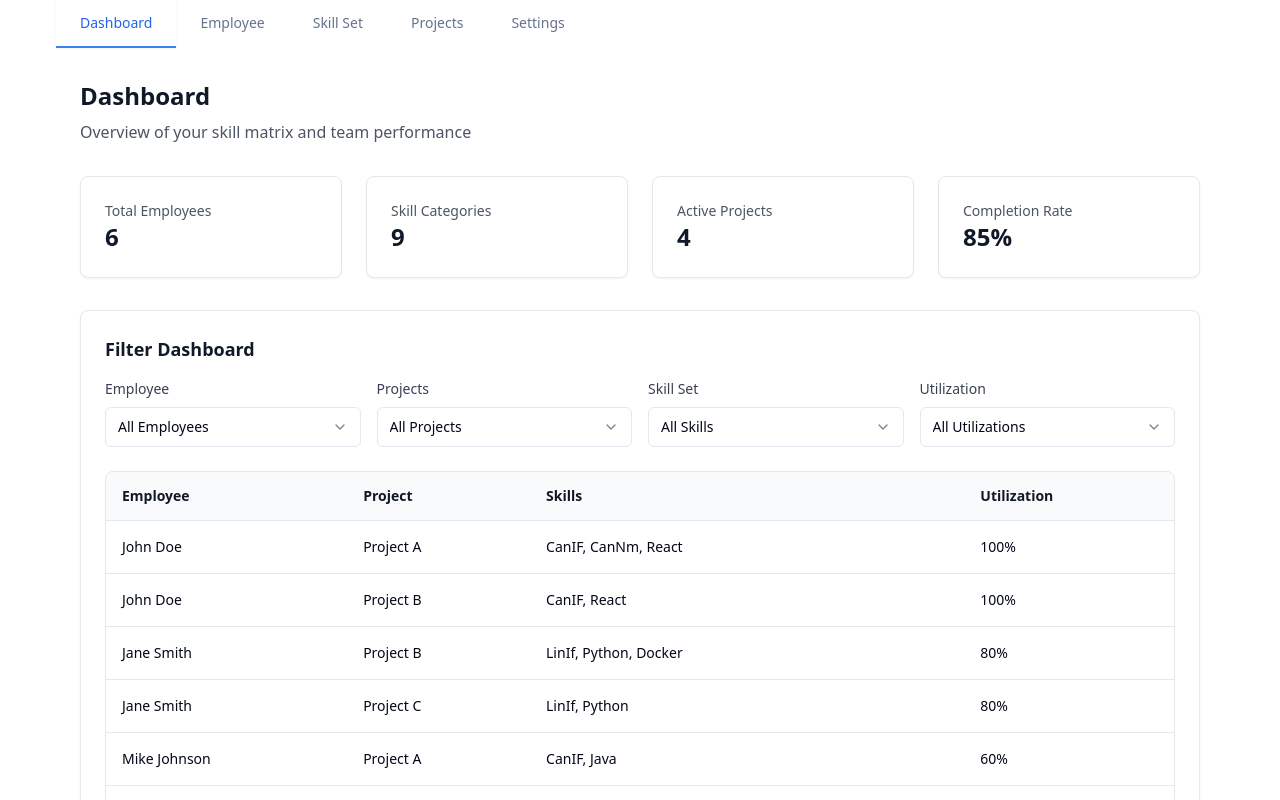
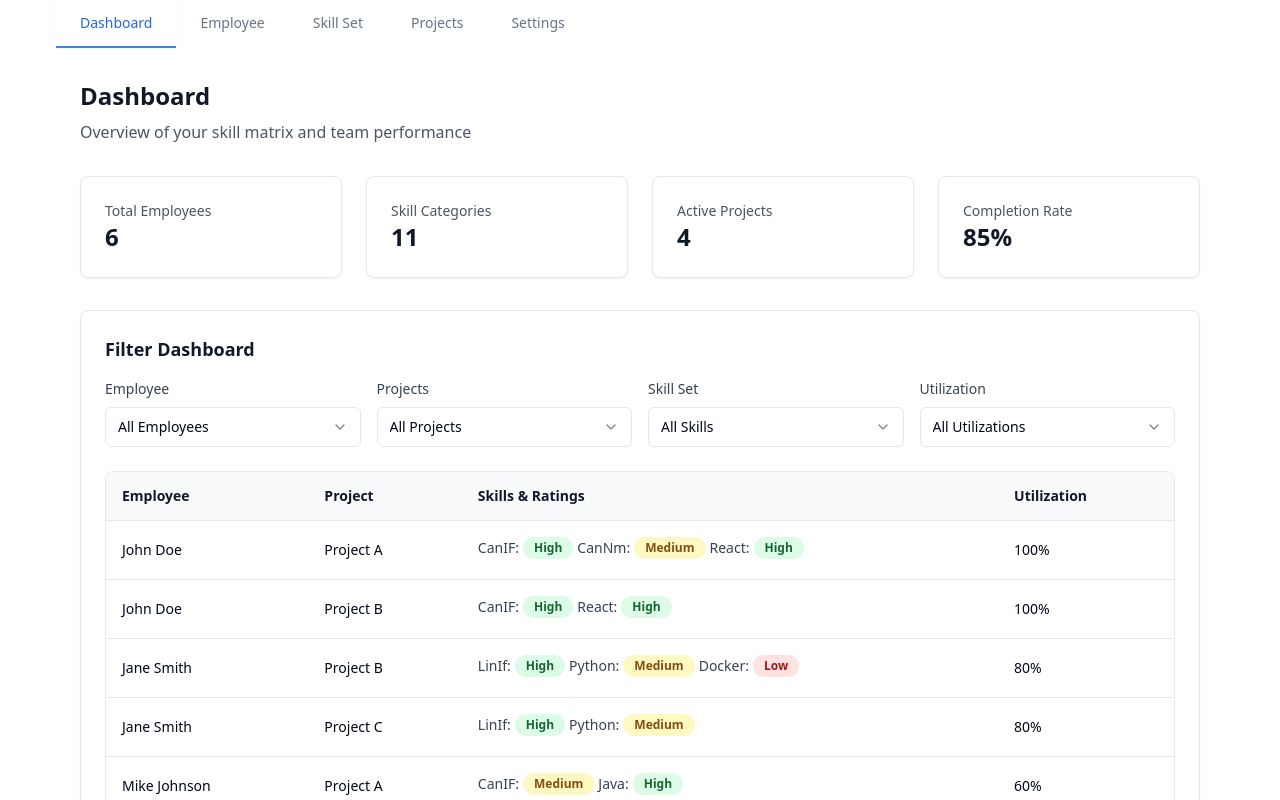
Before and after one commit to shalinisajeev-rt/rti-skill-vault-shalinin, a React (Vite) app: page / in a window 1280 px wide. Shown: the top 800 px of the page. Built offline with nearby package versions, Linux system fonts and the light colour scheme.

Commit message:
Add skill classification to dashboard
Accommodate skill classification (Low, Medium, High) in the dashboard table. Each employee's skills will now display their respective classification, enhancing the visibility of skill levels within the dashboard view.

```diff
--- a/src/components/Dashboard.tsx
+++ b/src/components/Dashboard.tsx
@@ -14,15 +14,76 @@ import {
   TableHeader,
   TableRow,
 } from '@/components/ui/table';
+import { Badge } from '@/components/ui/badge';
 
-// Mock data - in a real app, this would come from your data store/API
+// Mock data with skill ratings
 const mockEmployees = [
-  { id: '1', name: 'John Doe', projects: ['Project A', 'Project B'], skills: ['CanIF', 'CanNm', 'React'], utilization: 100 },
-  { id: '2', name: 'Jane Smith', projects: ['Project B', 'Project C'], skills: ['LinIf', 'Python', 'Docker'], utilization: 80 },
-  { id: '3', name: 'Mike Johnson', projects: ['Project A'], skills: ['CanIF', 'Java', 'Jenkins'], utilization: 60 },
-  { id: '4', name: 'Sarah Wilson', projects: ['Project C', 'Project D'], skills: ['EthIf', 'JavaScript', 'Kubernetes'], utilization: 100 },
-  { id: '5', name: 'David Brown', projects: ['Project A', 'Project D'], skills: ['CanIF', 'React', 'Docker'], utilization: 40 },
-  { id: '6', name: 'Lisa Garcia', projects: ['Project B'], skills: ['LinIf', 'Python', 'Jenkins'], utilization: 80 },
+  {
+    id: '1',
+    name: 'John Doe',
+    projects: ['Project A', 'Project B'],
+    skills: {
+      'CanIF': 'High',
+      'CanNm': 'Medium',
+      'React': 'High'
+    },
+    utilization: 100
+  },
+  {
+    id: '2',
+    name: 'Jane Smith',
+    projects: ['Project B', 'Project C'],
+    skills: {
+      'LinIf': 'High',
+      'Python': 'Medium',
+      'Docker': 'Low'
+    },
+    utilization: 80
+  },
+  {
+    id: '3',
+    name: 'Mike Johnson',
+    projects: ['Project A'],
+    skills: {
+      'CanIF': 'Medium',
+      'Java': 'High',
+      'Jenkins': 'Low'
+    },
+    utilization: 60
+  },
+  {
+    id: '4',
+    name: 'Sarah Wilson',
+    projects: ['Project C', 'Project D'],
+    skills: {
+      'EthIf': 'High',
+      'JavaScript': 'High',
+      'Kubernetes': 'Medium'
+    },
+    utilization: 100
+  },
+  {
+    id: '5',
+    name: 'David Brown',
+    projects: ['Project A', 'Project D'],
+    skills: {
+      'CanIF': 'Low',
+      'React': 'Medium',
+      'Docker': 'High'
+    },
+    utilization: 40
+  },
+  {
+    id: '6',
+    name: 'Lisa Garcia',
+    projects: ['Project B'],
+    skills: {
+      'LinIf': 'Medium',
+      'Python': 'High',
+      'Jenkins': 'Medium'
+    },
+    utilization: 80
+  },
 ];
 
 const mockProjects = [
@@ -41,6 +102,20 @@ const Dashboard = () => {
   const [selectedSkill, setSelectedSkill] = useState('all');
   const [selectedUtilization, setSelectedUtilization] = useState('all');
 
+  // Helper function to get skill rating badge
+  const getSkillRatingBadge = (rating: string) => {
+    switch (rating) {
+      case 'High':
+        return <Badge className="bg-green-100 text-green-800 hover:bg-green-200">High</Badge>;
+      case 'Medium':
+        return <Badge className="bg-yellow-100 text-yellow-800 hover:bg-yellow-200">Medium</Badge>;
+      case 'Low':
+        return <Badge className="bg-red-100 text-red-800 hover:bg-red-200">Low</Badge>;
+      default:
+        return <Badge variant="secondary">Not Rated</Badge>;
+    }
+  };
+
   // Dynamic filtering logic
   const filteredData = useMemo(() => {
     let employees = [...mockEmployees];
@@ -53,7 +128,7 @@ const Dashboard = () => {
       const employee = employees.find(emp => emp.id === selectedEmployee);
       if (employee) {
         projects = projects.filter(proj => employee.projects.includes(proj.name));
-        skills = employee.skills;
+        skills = Object.keys(employee.skills);
         utilizations = [employee.utilization];
       }
     }
@@ -70,7 +145,7 @@ const Dashboard = () => {
 
     // Filter based on selected skill
     if (selectedSkill !== 'all') {
-      employees = employees.filter(emp => emp.skills.includes(selectedSkill));
+      employees = employees.filter(emp => Object.keys(emp.skills).includes(selectedSkill));
       projects = projects.filter(proj => proj.skills.includes(selectedSkill));
       utilizations = [...new Set(employees.map(emp => emp.utilization))].sort((a, b) => a - b);
     }
@@ -84,7 +159,7 @@ const Dashboard = () => {
           employees.find(emp => emp.name === empName && emp.utilization === utilizationValue)
         )
       );
-      const filteredEmployeeSkills = employees.flatMap(emp => emp.skills);
+      const filteredEmployeeSkills = employees.flatMap(emp => Object.keys(emp.skills));
       skills = skills.filter(skill => filteredEmployeeSkills.includes(skill));
     }
 
@@ -106,20 +181,25 @@ const Dashboard = () => {
         data.push({
           employee: employee.name,
           project: 'No matching projects',
-          skills: employee.skills.filter(skill =>
-            selectedSkill === 'all' || skill === selectedSkill
-          ).join(', ') || 'No matching skills',
+          skills: selectedSkill === 'all'
+            ? Object.entries(employee.skills).map(([skill, rating]) => ({ skill, rating }))
+            : Object.entries(employee.skills)
+                .filter(([skill]) => skill === selectedSkill)
+                .map(([skill, rating]) => ({ skill, rating })),
           utilization: `${employee.utilization}%`
         });
       } else {
         employeeProjects.forEach(project => {
+          const relevantSkills = selectedSkill === 'all'
+            ? Object.entries(employee.skills).filter(([skill]) => project.skills.includes(skill))
+            : Object.entries(employee.skills).filter(([skill]) =>
+                skill === selectedSkill && project.skills.includes(skill)
+              );
+
           data.push({
             employee: employee.name,
             project: project.name,
-            skills: employee.skills.filter(skill =>
-              project.skills.includes(skill) &&
-              (selectedSkill === 'all' || skill === selectedSkill)
-            ).join(', ') || 'No matching skills',
+            skills: relevantSkills.map(([skill, rating]) => ({ skill, rating })),
             utilization: `${employee.utilization}%`
           });
         });
@@ -187,7 +267,7 @@ const Dashboard = () => {
             <div className="flex items-center">
               <div className="flex-1">
                 <p className="text-sm font-medium text-gray-600">Skill Categories</p>
-                <p className="text-2xl font-bold text-gray-900">9</p>
+                <p className="text-2xl font-bold text-gray-900">11</p>
               </div>
             </div>
           </div>
@@ -295,7 +375,7 @@ const Dashboard = () => {
                 <TableRow className="bg-gray-50">
                   <TableHead className="font-semibold text-gray-900">Employee</TableHead>
                   <TableHead className="font-semibold text-gray-900">Project</TableHead>
-                  <TableHead className="font-semibold text-gray-900">Skills</TableHead>
+                  <TableHead className="font-semibold text-gray-900">Skills & Ratings</TableHead>
                   <TableHead className="font-semibold text-gray-900">Utilization</TableHead>
                 </TableRow>
               </TableHeader>
@@ -305,8 +385,19 @@ const Dashboard = () => {
                     <TableRow key={index} className="hover:bg-gray-50">
                       <TableCell className="font-medium">{row.employee}</TableCell>
                       <TableCell>{row.project}</TableCell>
-                      <TableCell className="max-w-xs truncate" title={row.skills}>
-                        {row.skills}
+                      <TableCell className="max-w-xs">
+                        {Array.isArray(row.skills) && row.skills.length > 0 ? (
+                          <div className="flex flex-wrap gap-1">
+                            {row.skills.map(({ skill, rating }, idx) => (
+                              <div key={idx} className="flex items-center gap-1 mb-1">
+                                <span className="text-sm font-medium text-gray-700">{skill}:</span>
+                                {getSkillRatingBadge(rating)}
+                              </div>
+                            ))}
+                          </div>
+                        ) : (
+                          <span className="text-gray-500">No matching skills</span>
+                        )}
                       </TableCell>
                       <TableCell>{row.utilization}</TableCell>
                     </TableRow>
```
